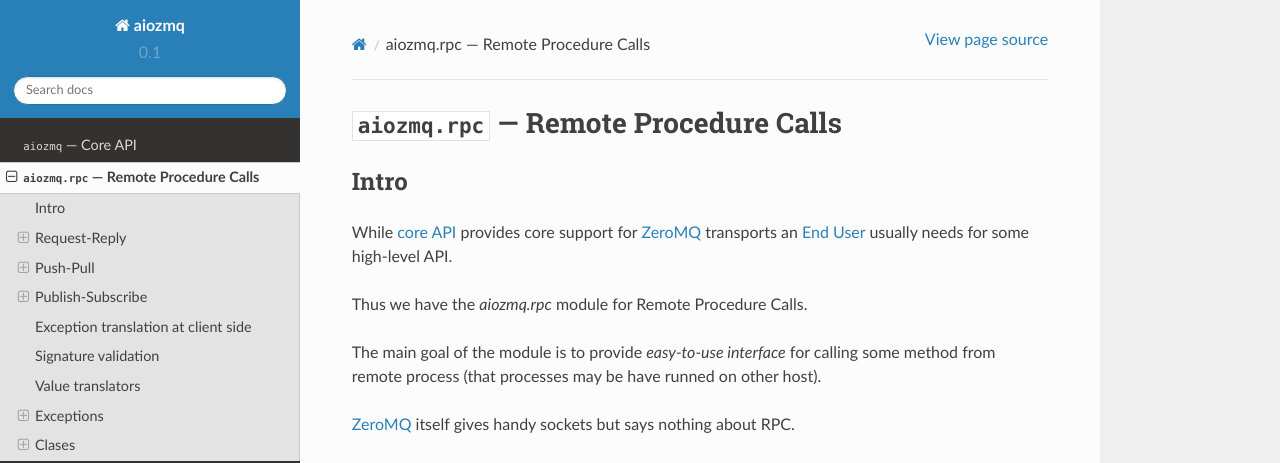
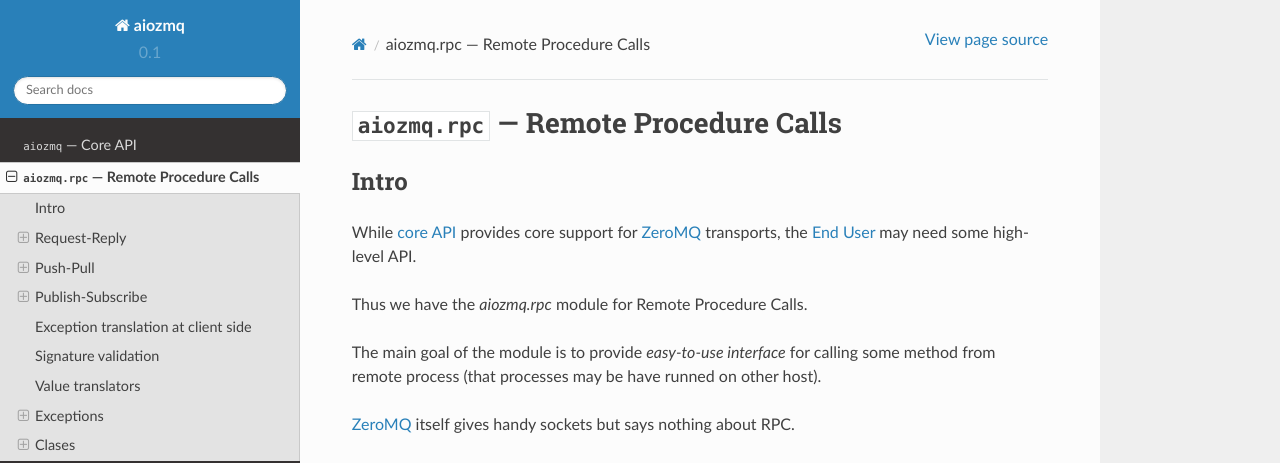
Before and after one commit to aio-libs/aiozmq, a Sphinx documentation site: the page built from docs/rpc.rst, in a window 1280 px wide and 900 px high. Shown: the top 463 px of the window. Built offline with Sphinx 7.4.7 and the Read the Docs theme 2.0.0, drawn with Linux system fonts in a browser that asks for light colours.

Commit message:
Update rpc.rst

```diff
--- a/docs/rpc.rst
+++ b/docs/rpc.rst
@@ -12,7 +12,7 @@
 -----
 
 While :ref:`core API <aiozmq-core>` provides core support for
-:term:`ZeroMQ` transports an :term:`End User <enduser>` usually needs for
+:term:`ZeroMQ` transports, the :term:`End User <enduser>` may need
 some high-level API.
 
 Thus we have the *aiozmq.rpc* module for Remote Procedure Calls.
```
